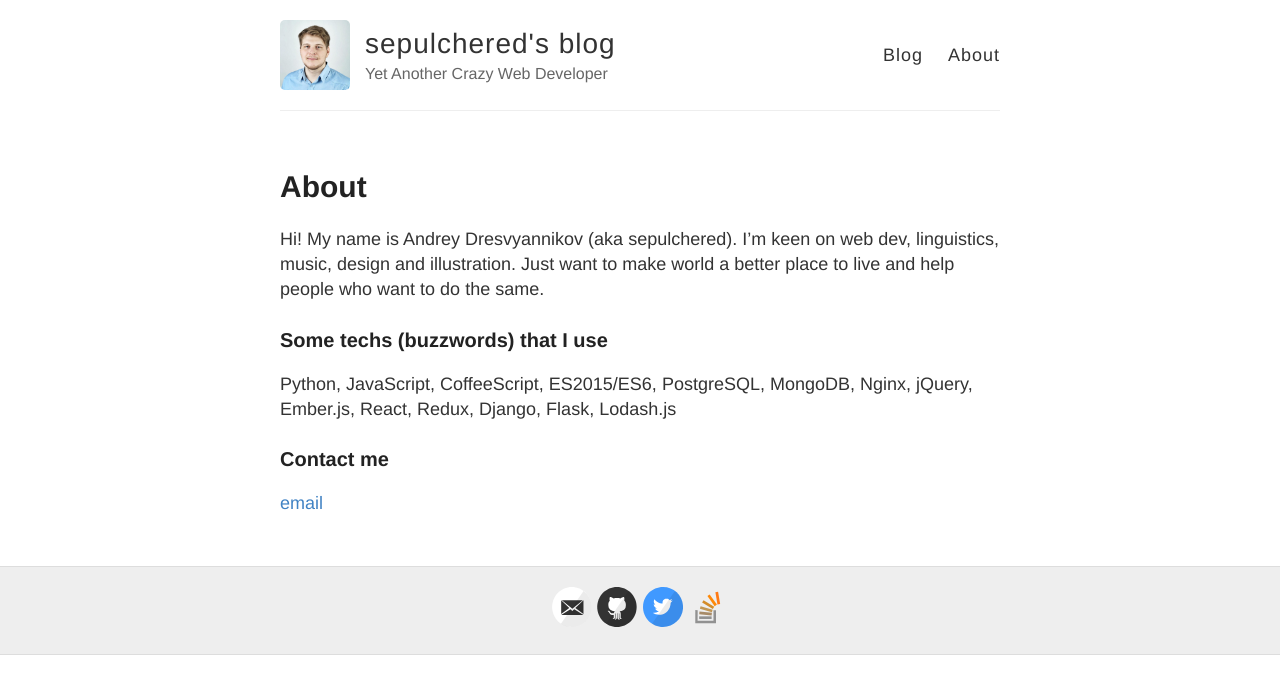
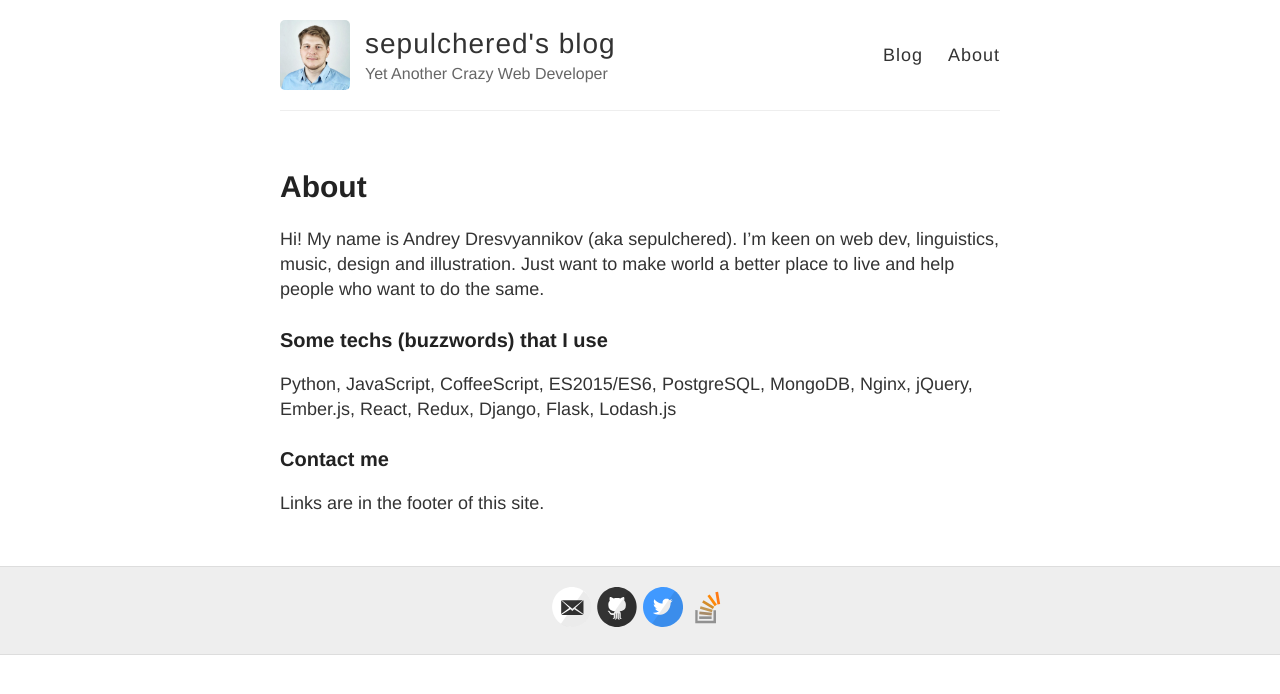
Before and after one commit to sepulchered/sepulchered.github.io, a Jekyll site: the page built from about.md, in a window 1280 px wide. Shown: the top 694 px of the page. Built offline with Jekyll 4.4.1, drawn with Linux system fonts in a browser that asks for light colours.

Commit message:
Proper contacts

```diff
--- a/about.md
+++ b/about.md
@@ -14,4 +14,4 @@
 
 ### Contact me
 
-[email](mailto:andrey@dresvyannikov.ru)
+Links are in the footer of this site.
```
